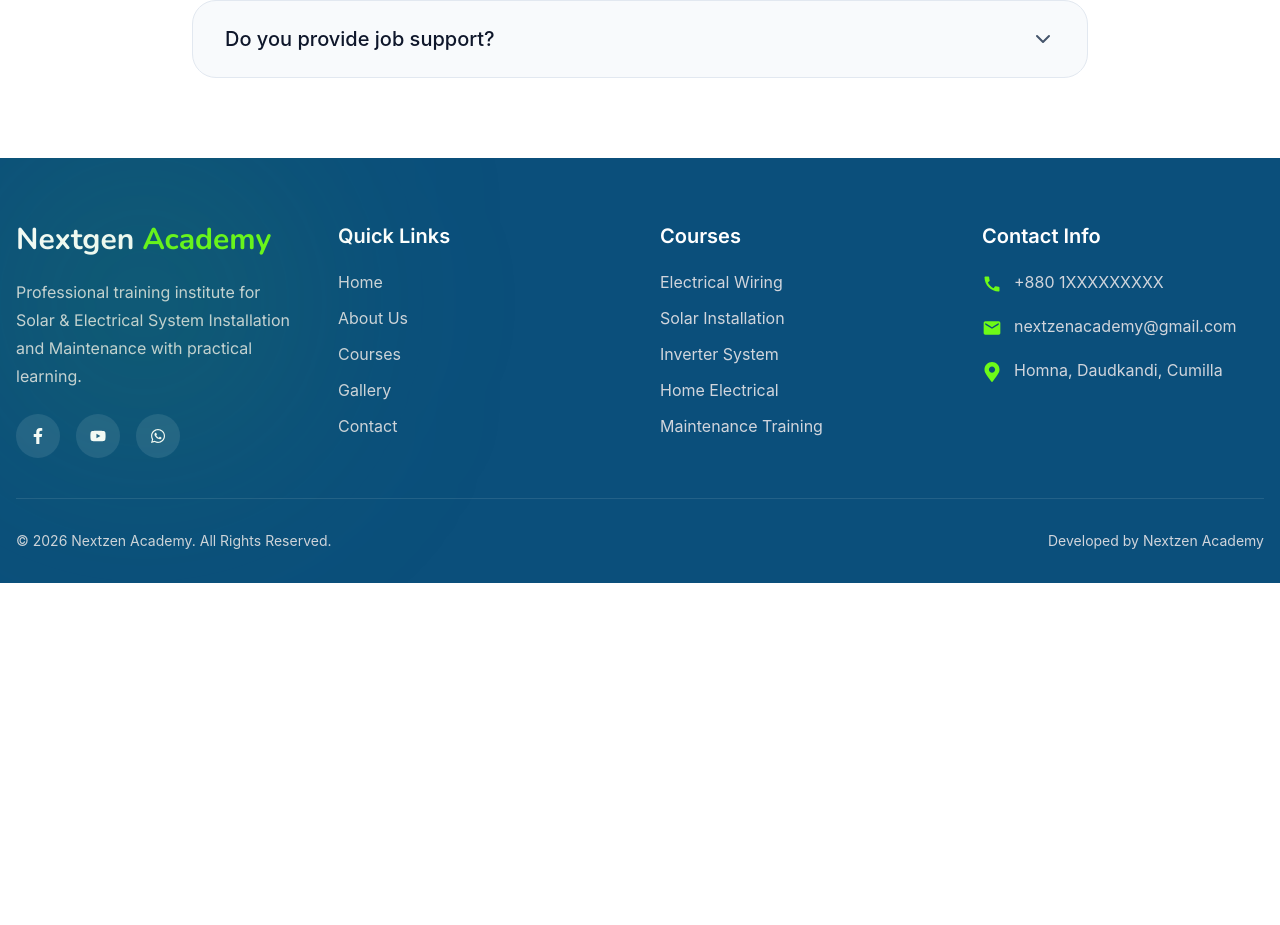
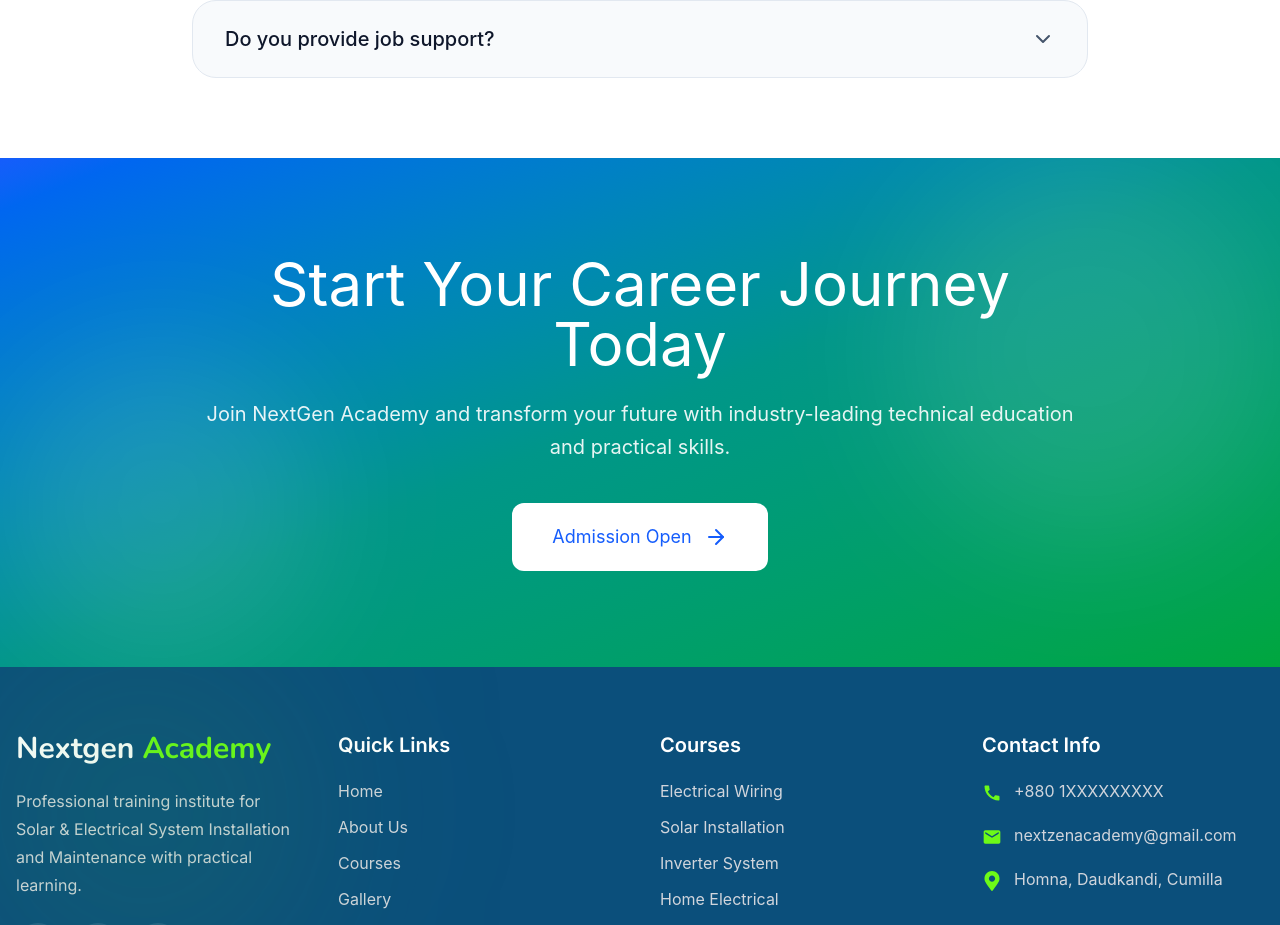
Before and after one commit to Dipokdas347250/Nextzen-Academy, a React (Vite) app: page /course in a window 1280 px wide. Shown: the part 3993-4918 px from the top of the page. Before the commit the page ends 4576 px from the top, so only its background shows below. Built offline with nearby package versions, Linux system fonts and the light colour scheme.

Commit message:
course all done

```diff
--- /dev/null
+++ b/src/components/course_page/Start_Career.jsx
@@ -0,0 +1,35 @@
+import React from 'react'
+import Container from '../../container/Container'
+import { ArrowRight } from 'lucide-react'
+
+const Start_Career = () => {
+  return (
+    <>
+      <section className="py-24 px-4 bg-linear-to-br from-blue-600 via-teal-600 to-green-600 relative overflow-hidden">
+    <Container>
+
+
+            <div className="absolute top-0 right-0 w-96 h-96 bg-white/10 rounded-full blur-3xl"></div>
+            <div className="absolute bottom-0 left-0 w-80 h-80 bg-white/10 rounded-full blur-3xl"></div>
+
+            <div className="relative max-w-4xl mx-auto text-center">
+              <h2 className="text-4xl md:text-5xl lg:text-6xl text-white mb-6">
+                Start Your Career Journey Today
+              </h2>
+              <p className="text-white/90 text-lg md:text-xl mb-10 leading-relaxed">
+                Join NextGen Academy and transform your future with
+                industry-leading technical education and practical
+                skills.
+              </p>
+              <button className="bg-white text-blue-600 px-10 py-5 rounded-xl text-lg hover:shadow-2xl hover:scale-105 transition-all duration-300 inline-flex items-center gap-3">
+                Admission Open
+                <ArrowRight className="w-6 h-6" />
+              </button>
+            </div>
+             </Container>
+          </section>
+    </>
+  )
+}
+
+export default Start_Career
--- a/src/pages/Courses/Course.jsx
+++ b/src/pages/Courses/Course.jsx
@@ -5,6 +5,7 @@
 import Solar_Electrical from '../../components/course_page/Solar_Electrical'
 import Our_Achievements from '../../components/course_page/Our_Achievements'
 import Course_Faq from '../../components/course_page/Course_Faq'
+import Start_Career from '../../components/course_page/Start_Career'
 
 const Course = () => {
   return (
@@ -14,6 +15,7 @@
     <Solar_Electrical/>
     <Our_Achievements/>
     <Course_Faq/>
+    <Start_Career/>
     {/* <Courses/> */}
     </>
   )
```
